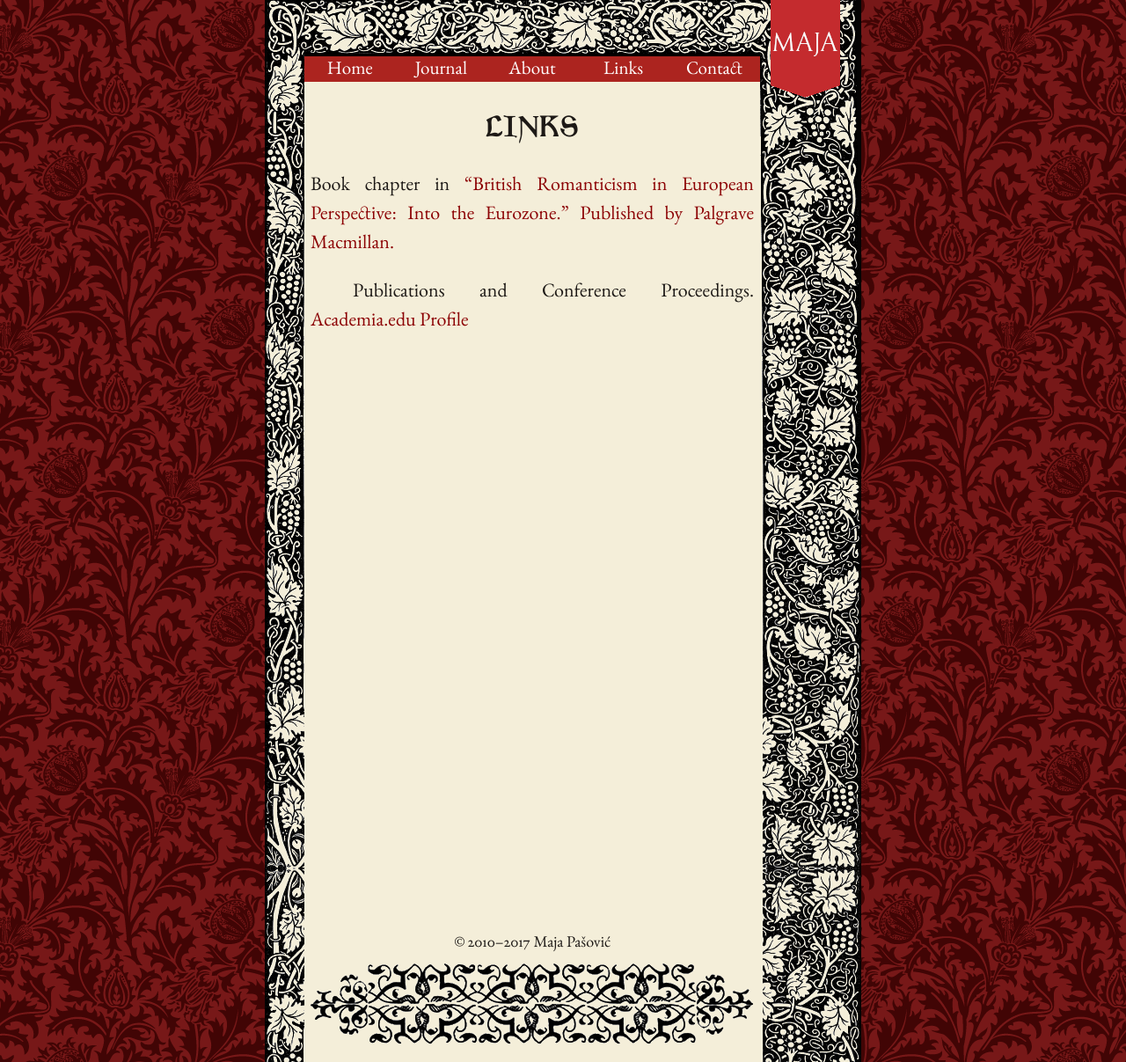
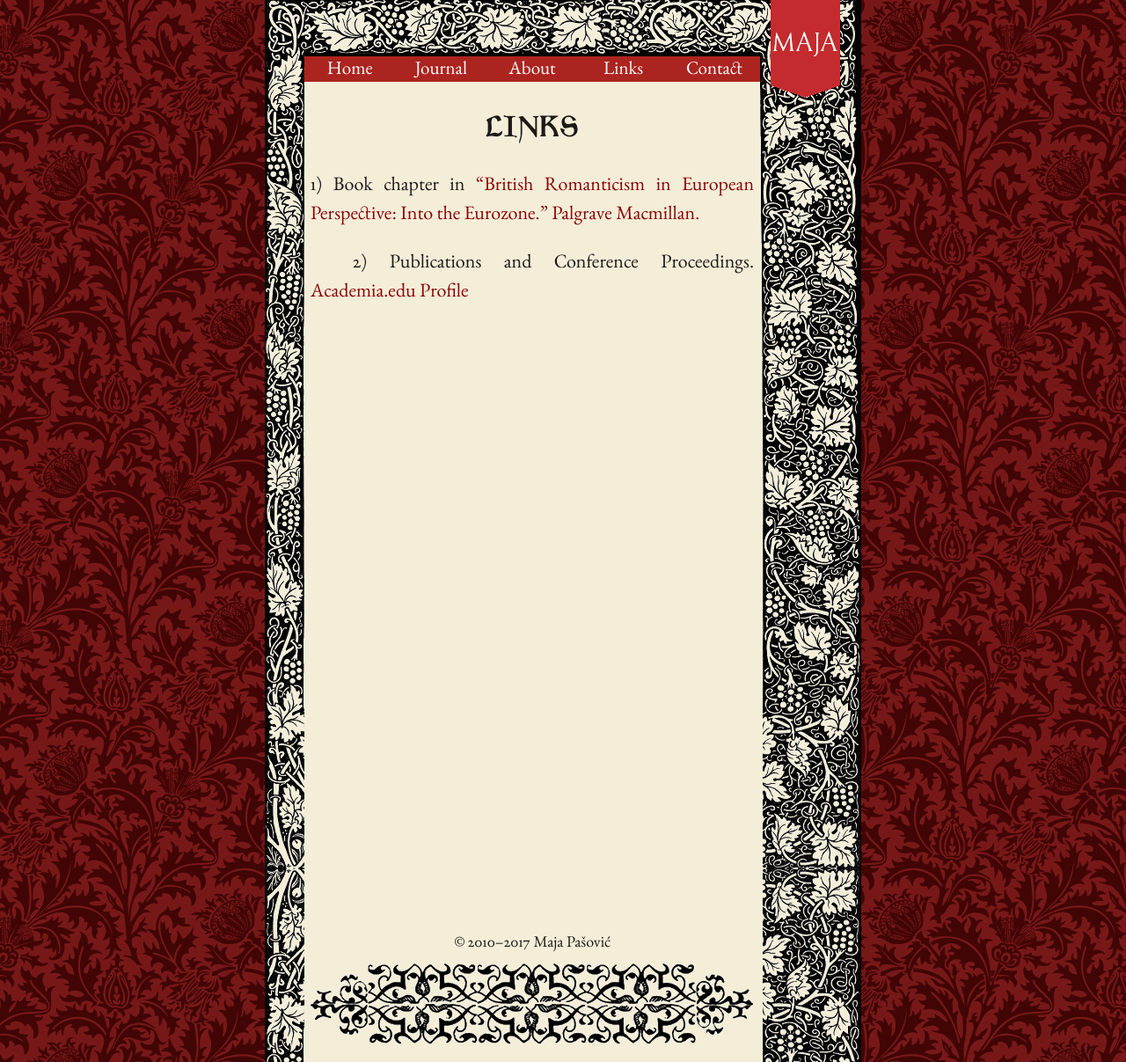
Before and after one commit to mpasovic/majapasovic.org, a Jekyll site: the page built from links.md, in a window 1280 px wide. Shown: the whole page at 88% size. Built offline with Jekyll 4.4.1, drawn with Linux system fonts in a browser that asks for light colours; nearby versions of some CDN libraries.

Commit message:
Updated links.md

```diff
--- a/links.md
+++ b/links.md
@@ -4,7 +4,7 @@ title: Links
 published: true
 ---
 
-Book chapter in
-["British Romanticism in European Perspective: Into the Eurozone." Published by Palgrave Macmillan.](https://www.palgrave.com/us/book/9781137461957#aboutBook, "Unearthing Bosnia's Romantic Spirit through Mak Dizdar's Stone Sleeper")
+1) Book chapter in
+["British Romanticism in European Perspective: Into the Eurozone."  Palgrave Macmillan.](https://www.palgrave.com/us/book/9781137461957#aboutBook,  "Unearthing Bosnia's Romantic Spirit through Mak Dizdar's Stone Sleeper")
 
-Publications and Conference Proceedings. [Academia.edu Profile](https://majapasovic.academia.edu/MajaPa%C5%A1ovi%C4%87)
+2) Publications and Conference Proceedings. [Academia.edu Profile](https://majapasovic.academia.edu/MajaPa%C5%A1ovi%C4%87)
```
